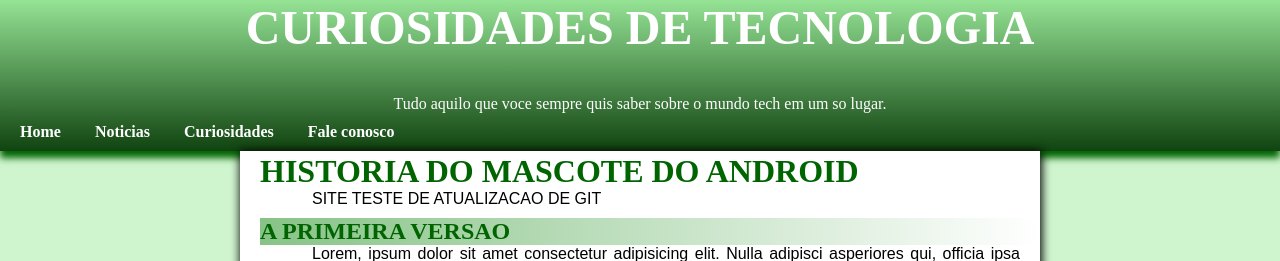
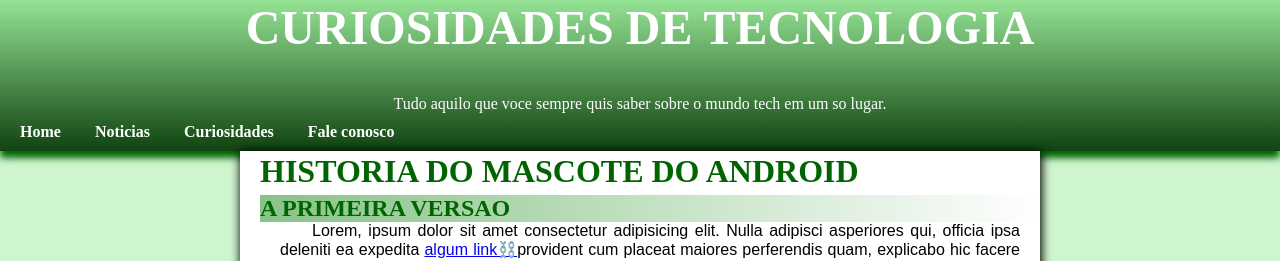
Before and after one commit to nexus-4/Estudo-de-HTML-e-CSS, a plain HTML site: page index.html in a window 1280 px wide. Shown: the top 261 px of the page. Drawn offline with Linux system fonts and the light colour scheme; a web font is replaced by a local one.

Commit message:
Alguns espacamentos e testanto ainda pela primeria vez o git(terminal)

```diff
--- a/index.html
+++ b/index.html
@@ -8,6 +8,7 @@
     <link rel="icon" href='pacote-projeto-d010/imagens/favicon.ico ''>
 </head>
 
+<!--testando git (terminal)com atualizacoes no repositorio-->
 <body>
     <header>
         <h1 id="principal">CURIOSIDADES DE TECNOLOGIA</h1>
@@ -23,24 +24,30 @@
 
     <main>
         <article>
+
             <h1>HISTORIA DO MASCOTE DO ANDROID</h1>
-            <p>SITE TESTE DE ATUALIZACAO DE GIT</p>
+
             <h2>A PRIMEIRA VERSAO</h2>
             <p>Lorem, ipsum dolor sit amet consectetur adipisicing elit. Nulla adipisci asperiores qui, officia ipsa deleniti ea expedita <a href="#" target="_blank">algum link⛓️</a>provident cum placeat maiores perferendis quam, explicabo hic facere molestias beatae eligendi omnis.</p>
 
             <picture>
                 <source media="(max-width: 1000px )" srcset="pacote-projeto-d010/imagens/dan-droids-pq.png">
 
-                <img src="pacote-projeto-d010/imagens/dan-droids.png" alt="droids em sequencias" ></picture>
+                <img src="pacote-projeto-d010/imagens/dan-droids.png" alt="droids em sequencias"
+            ></picture>
+
             <p>Lorem ipsum dolor sit amet consectetur adipisicing elit. Quasi, hic ullam magnam quod minima expedita deleniti <b>akjsndakjdas</b>rerum asperiores, natus delectus iste praesentium aliquid eum repellendus ipsa, laboriosam quisquam distinctio nam?</p>
 
             <h2>SURGE UM NOVO MASCOTE</h2>
             <p>Lorem ipsum dolor sit amet consectetur adipisicing elit. Iusto sed consequuntur aliquam quae similique nemo <strong>ajndajsnjda</strong>incidunt repudiandae repellat corrupti vitae laborum odio consectetur, harum aperiam ex ducimus nesciunt? Error, aspernatur.</p>
+
             <picture>
                 <source media="(max-width: 800px)" srcset="pacote-projeto-d010/imagens/irina-blok-pq.jpg">
                 <img src="pacote-projeto-d010/imagens/irina-blok.jpg" alt="Mulher irina-blok">
             </picture>
+
             <p>Lorem ipsum dolor sit amet consectetur adipisicing elit. Aliquid ducimus, voluptatibus earum quidem qui provident maiores dolores expedita, atque sit, quaerat repellat! Soluta optio sequi harum repudiandae accusantium possimus consequuntur!</p>
+
             <img class="pequena" src="pacote-projeto-d010/imagens/bugdroid.png" alt="droid e pessoa">
 
             <section id="secvideo">
@@ -55,8 +62,8 @@
                          <abbr title="tipo um doce">cupcake</abbr>
                     </li>
 
-                    <li>lasndlasdj
-
+                    <li>
+                        lasndlasdj
                     </li>
                 </ul>
             </aside>
```
